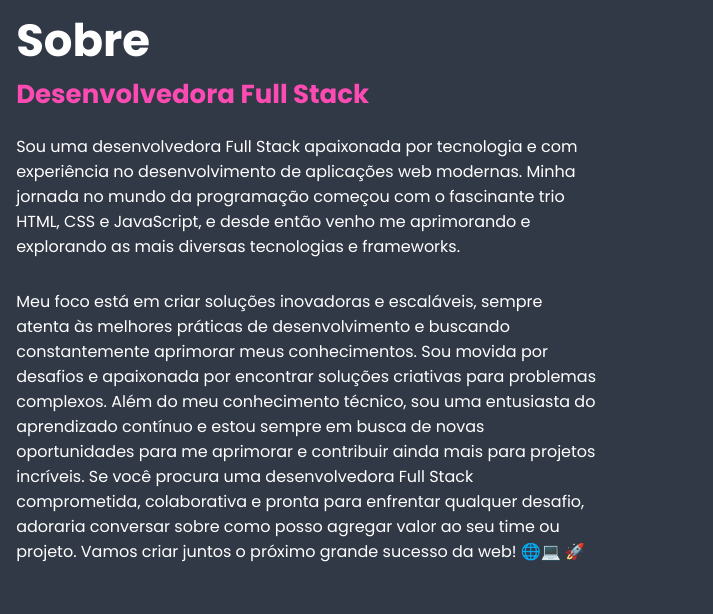
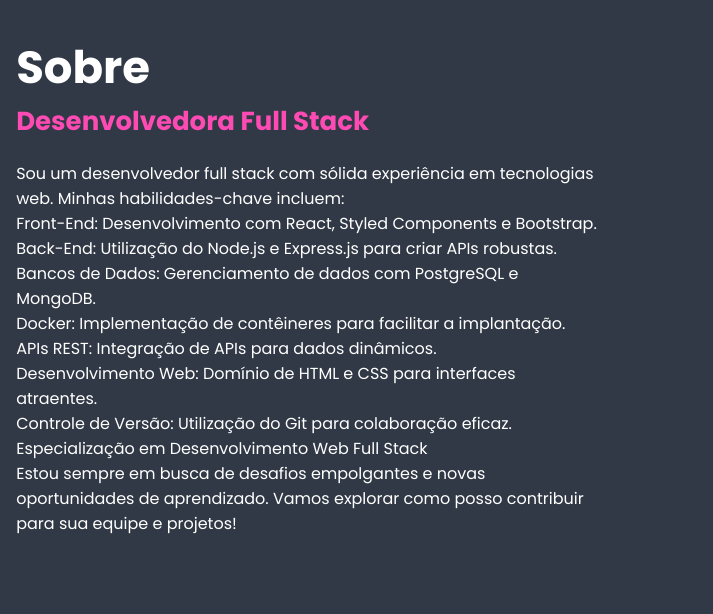
Before and after one commit to Lucileide-Elpidio/portifolio, a plain HTML site: page index.html in a window 1280 px wide. Shown: the part 940-1554 px from the top of the page, 567-1280 px from the left. Drawn offline with nearby package versions, Linux system fonts and the light colour scheme; a script that the page names is missing.

Commit message:
adicionando projetos e tecnologias

```diff
--- a/index.html
+++ b/index.html
@@ -63,23 +63,26 @@
       <h2 class="heading">Sobre</h2>
       <h3><span>Desenvolvedora Full Stack</span></h3>
       <p>
-
-        Sou uma desenvolvedora Full Stack apaixonada por tecnologia e com experiência no desenvolvimento de aplicações
-        web modernas. Minha jornada no mundo da programação começou com o fascinante trio HTML, CSS e JavaScript, e
-        desde então venho me aprimorando e explorando as mais diversas tecnologias e frameworks.
-
-
-      <p>Meu foco está em criar soluções inovadoras e escaláveis, sempre atenta às melhores práticas de desenvolvimento
-        e buscando constantemente aprimorar meus conhecimentos. Sou movida por desafios e apaixonada por encontrar
-        soluções criativas para problemas complexos.
-
-        Além do meu conhecimento técnico, sou uma entusiasta do aprendizado contínuo e estou sempre em busca de novas
-        oportunidades para me aprimorar e contribuir ainda mais para projetos incríveis.
-
-        Se você procura uma desenvolvedora Full Stack comprometida, colaborativa e pronta para enfrentar qualquer
-        desafio, adoraria conversar sobre como posso agregar valor ao seu time ou projeto. Vamos criar juntos o próximo
-        grande sucesso da web! 🌐💻
-        🚀</p>
+         Sou um desenvolvedor full stack com sólida experiência em tecnologias web. Minhas habilidades-chave incluem:
+<br>
+        Front-End: Desenvolvimento com React, Styled Components e Bootstrap.
+        <br>
+        Back-End: Utilização do Node.js e Express.js para criar APIs robustas.
+        <br>
+        Bancos de Dados: Gerenciamento de dados com PostgreSQL e MongoDB.
+        <br>
+        Docker: Implementação de contêineres para facilitar a implantação.
+        <br>
+        APIs REST: Integração de APIs para dados dinâmicos.
+        <br>
+        Desenvolvimento Web: Domínio de HTML e CSS para interfaces atraentes.
+        <br>
+        Controle de Versão: Utilização do Git para colaboração eficaz.
+        <br>
+        Especialização em Desenvolvimento Web Full Stack
+        <br>
+        Estou sempre em busca de desafios empolgantes e novas oportunidades de aprendizado. Vamos explorar como posso contribuir para sua equipe e projetos!
+         </p>
 
     </div>
   </section>
@@ -97,6 +100,7 @@
       <i class='bx bxl-github'></i>
       <i class='bx bxl-git'></i>
       <i class='bx bxl-figma'></i>
+      <i class='bx bxl-bootstrap'></i>
     </div>
   </section>
 
@@ -104,6 +108,24 @@
     <h2 class="heading">Meus <span>Projetos</span></h2>
 
     <div class="projects-container">
+
+
+      <div class="projects-box">
+        <img src="./images/emporio.verde.png" alt="projects">
+
+        <div class="projects-layer">
+          <h4>E-commerce Empório Verde</h4>
+          <p> Desenvolvi o Empório Verde, uma plataforma de e-commerce focada em hortifrúti. Utilizando o Bootstrap 5,
+            entrega uma experiência responsiva e intuitiva, permitindo que os clientes naveguem e comprem produtos
+            frescos com facilidade. Destaques do projeto incluem design adaptável, funcionalidade de busca avançada e
+            carrinho de compras integrado. O objetivo principal foi combinar produtos de hortifrúti de alta qualidade
+            com uma experiência de compra online conveniente e segura.</p>
+          <div class="link-repositorio">
+            <a href="https://github.com/Lucileide-Elpidio/Emporio-Verde"><i class='bx bxl-github bx-tada'></i></a>
+            <a href="https://emporio-verde.netlify.app/"><i class='bx bx-link bx-tada'></i></a>
+          </div>
+        </div>
+      </div>
 
       <div class="projects-box">
         <img src="./images/cadastro.png" alt="projects">
```
Also changed, not shown: images/emporio.verde.png (added).
